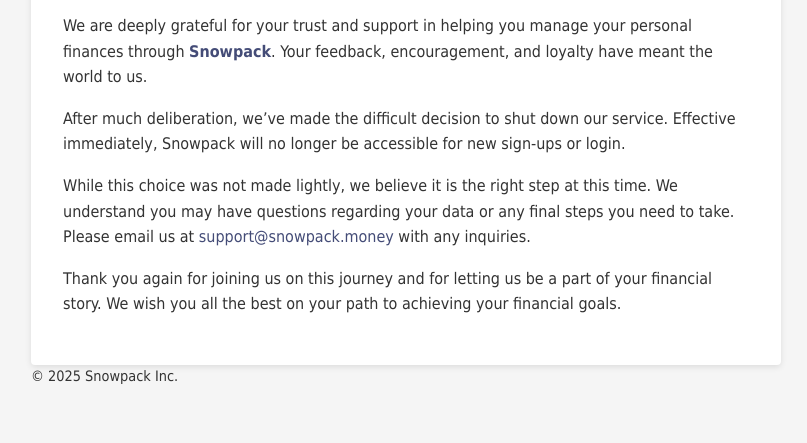
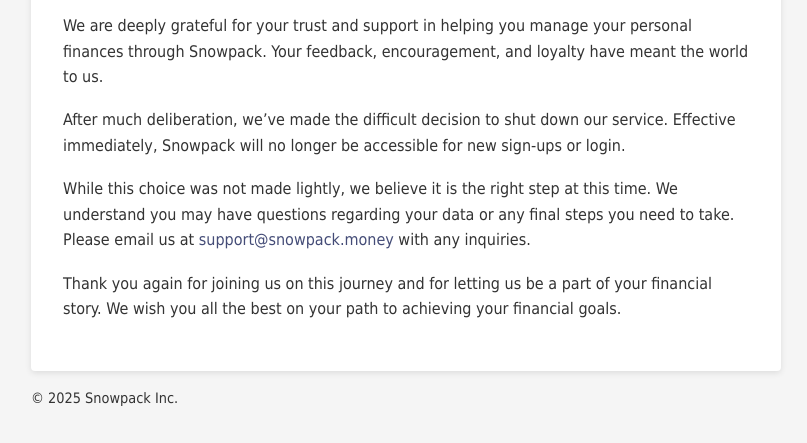
Before and after one commit to snowpackmoney/snowpackmoney.github.io, a plain HTML site: page index.html in a window 1280 px wide. Shown: the part 105-548 px from the top of the page, without its empty margins (234-1041 px from the left). Drawn offline with Linux system fonts and the light colour scheme.

Commit message:
Update index.html

```diff
--- a/index.html
+++ b/index.html
@@ -42,14 +42,8 @@
 
     /* Paragraphs */
     p {
-      margin-bottom: 1rem;
+      margin-bottom: 1.1rem;
       line-height: 1.6;
-    }
-
-    /* Emphasized Text */
-    .highlight {
-      font-weight: bold;
-      color: #444c77;
     }
 
     /* Links */
@@ -63,13 +57,12 @@
 
     /* Footer */
     .footer {
-      margin-top: 1rem;
+      margin: 1rem auto;
       font-size: 0.9rem;
       color: #333;
       max-width: 750px;
       width: 100%;
       text-align: left;
-      margin: 0 auto;
     }
   </style>
 </head>
@@ -78,7 +71,7 @@
     <h1>Thank You</h1>
     <p>
       We are deeply grateful for your trust and support in helping you manage your personal finances through
-      <span class="highlight">Snowpack</span>. Your feedback, encouragement, and loyalty have meant the world to us.
+      Snowpack. Your feedback, encouragement, and loyalty have meant the world to us.
     </p>
     <p>
       After much deliberation, we’ve made the difficult decision to shut down our service.
```
